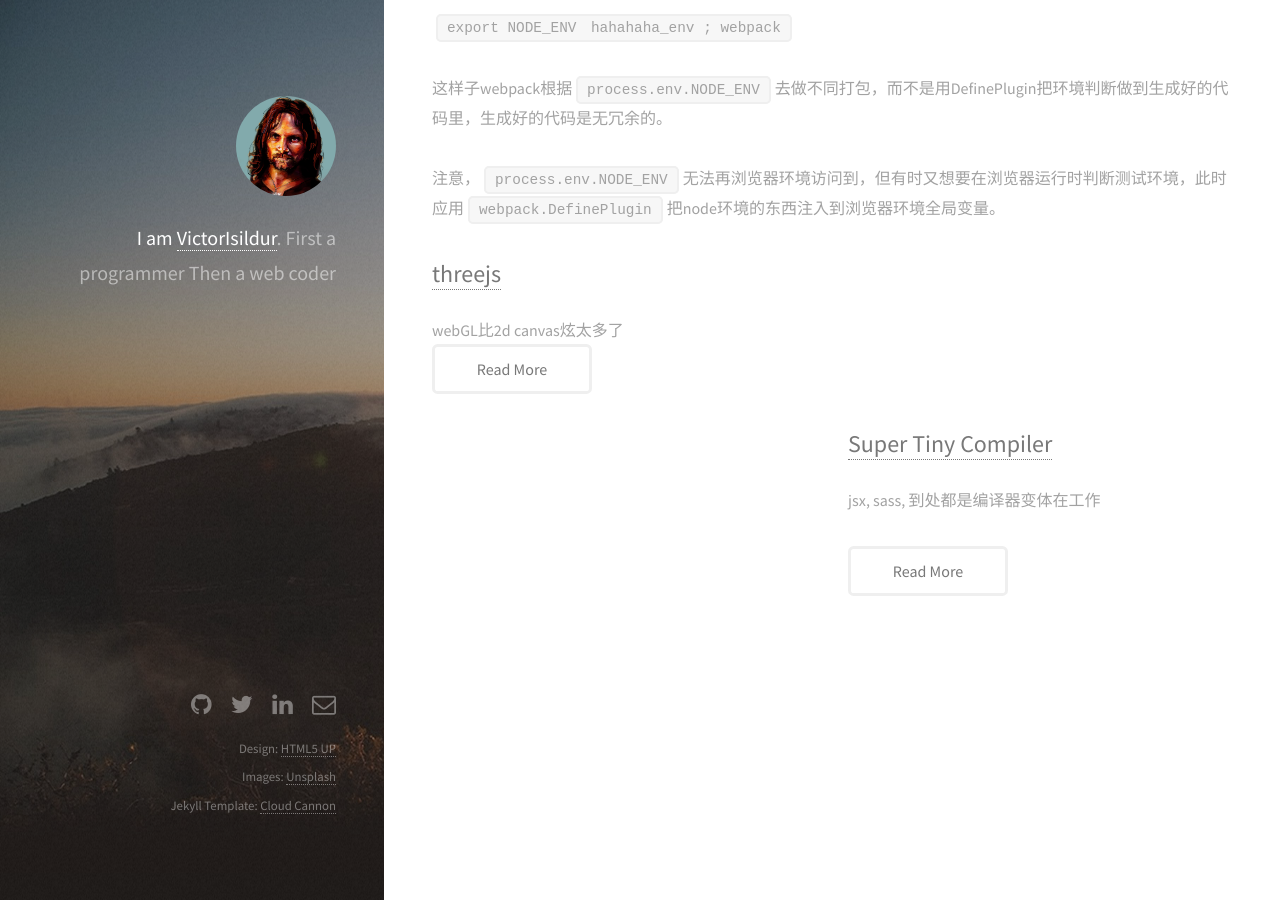
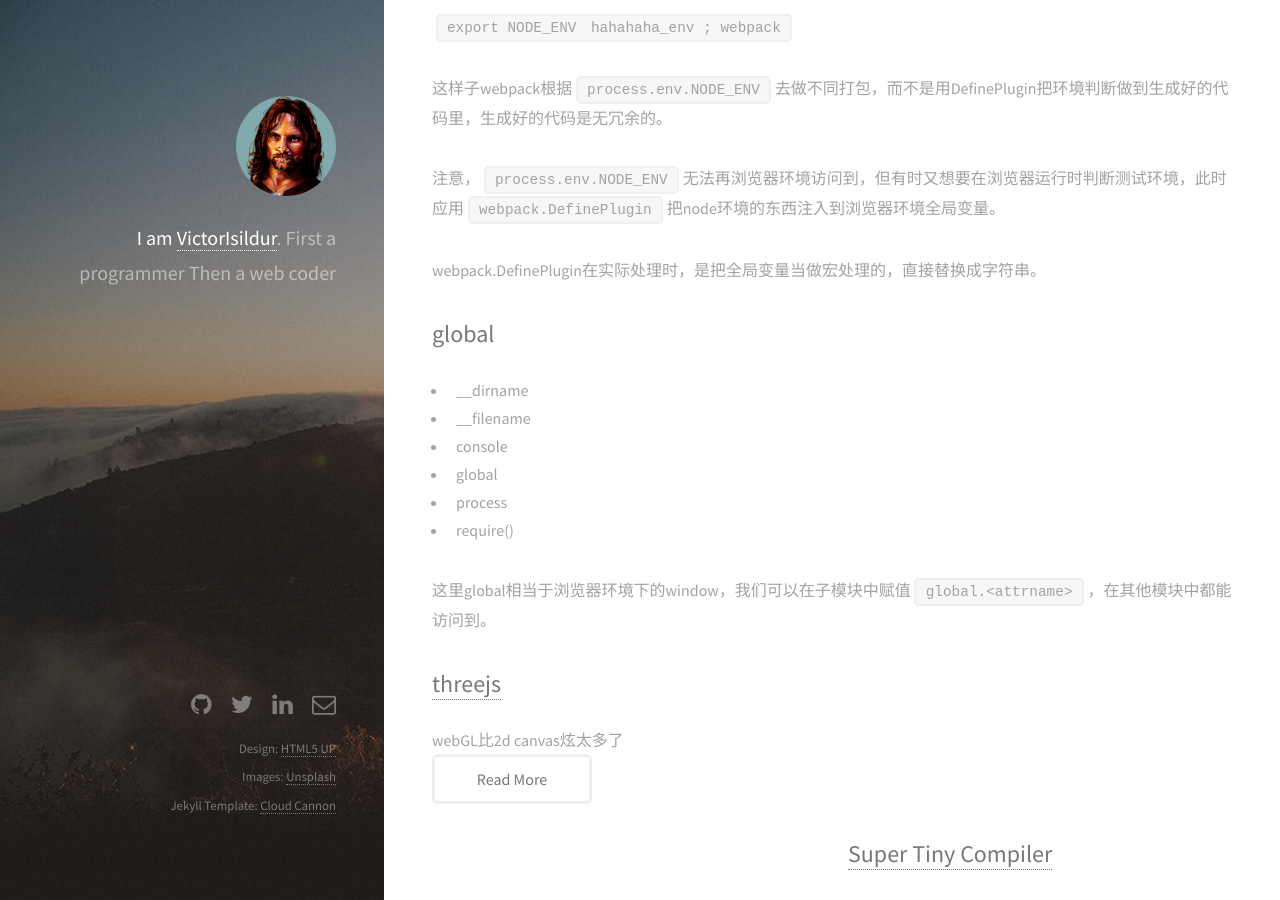
Before and after one commit to victorisildur/victorisildur.github.io, a Jekyll site: the page built from _posts/2016-08-29-nodejs.markdown, in a window 1280 px wide and 900 px high, scrolled down 532 px. Built offline with Jekyll 4.4.1, drawn with Linux system fonts in a browser that asks for light colours; Markdown is read by kramdown in place of the engine named in the settings.

Commit message:
global objects

```diff
--- a/_posts/2016-08-29-nodejs.markdown
+++ b/_posts/2016-08-29-nodejs.markdown
@@ -23,3 +23,16 @@ NODE_ENV是跟着express流行起来的一个环境变量，设置请到cli里
 这样子webpack根据`process.env.NODE_ENV`去做不同打包，而不是用DefinePlugin把环境判断做到生成好的代码里，生成好的代码是无冗余的。
 
 注意，`process.env.NODE_ENV`无法再浏览器环境访问到，但有时又想要在浏览器运行时判断测试环境，此时应用`webpack.DefinePlugin`把node环境的东西注入到浏览器环境全局变量。
+
+webpack.DefinePlugin在实际处理时，是把全局变量当做宏处理的，直接替换成字符串。
+
+## global
+
+* __dirname
+* __filename
+* console
+* global
+* process
+* require()
+
+这里global相当于浏览器环境下的window，我们可以在子模块中赋值`global.<attrname>`，在其他模块中都能访问到。
```
